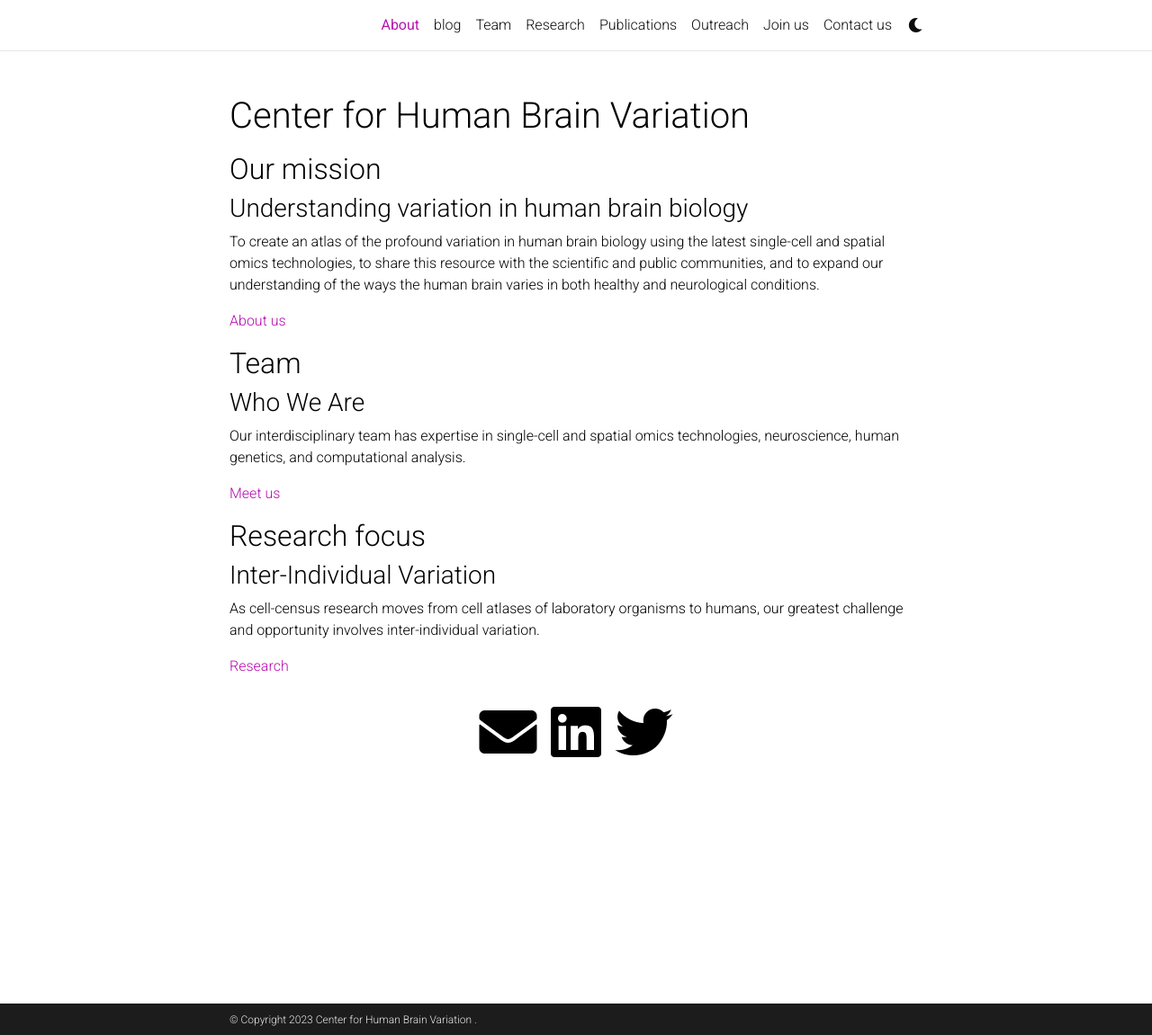
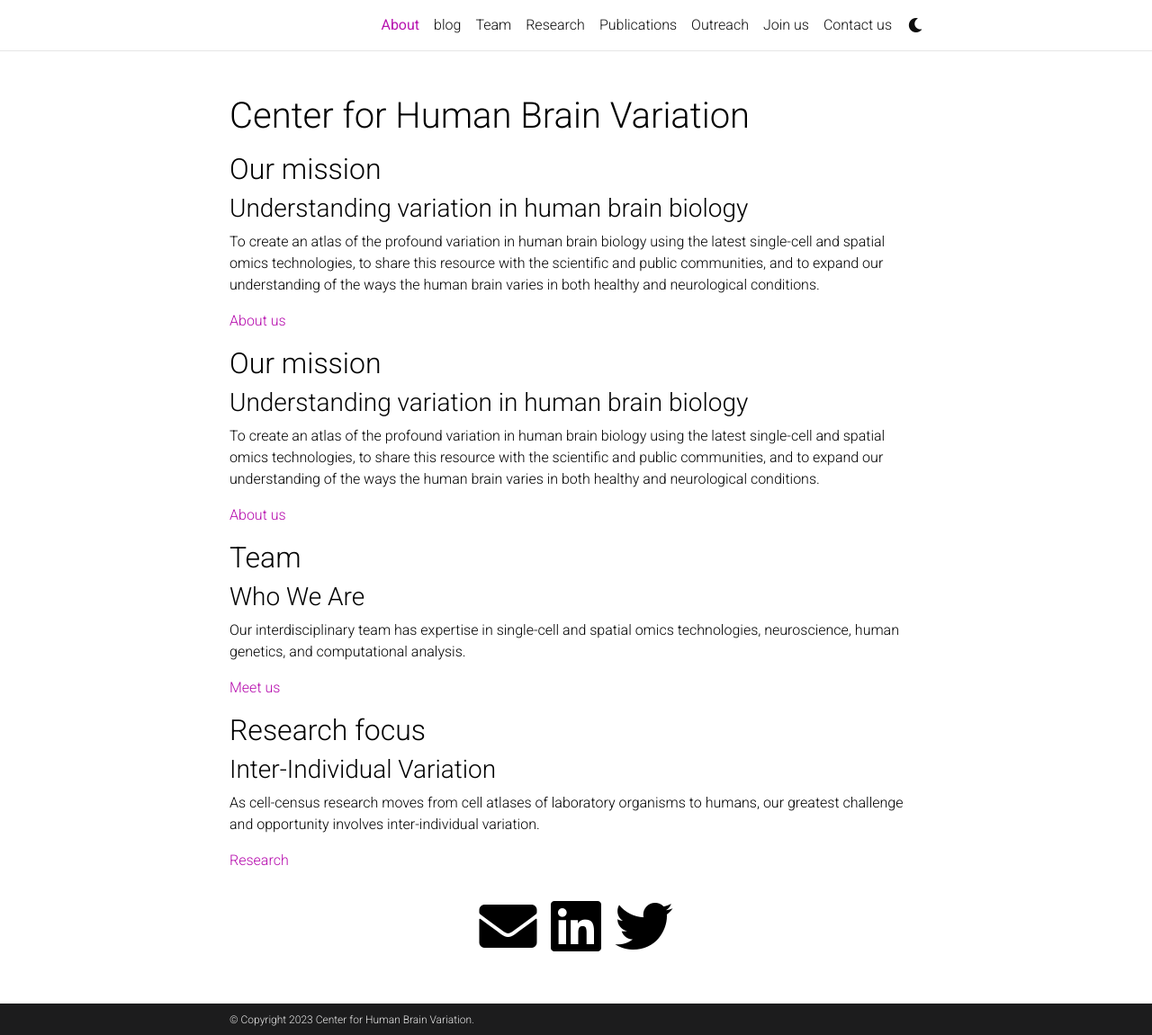
Before and after one commit to broadinstitute/chbv, a Jekyll site: the page built from _pages/about.md, in a window 1280 px wide and 1151 px high. Shown: the whole window at 90% size. Built offline with Jekyll 4.4.1, drawn with Linux system fonts in a browser that asks for light colours; comment, search, counter and statistics services are not loaded; a style sheet for code colours, icons or effects is not loaded.

Commit message:
Convert name to organization fields
 - Remove slow expansion of more authors

 - Begin to make landing page similar to openscholar page

```diff
--- a/_config.yml
+++ b/_config.yml
@@ -3,9 +3,7 @@
 # -----------------------------------------------------------------------------
 
 title: Center for Human Brain Variation # the website title (if blank, full name will be used instead)
-first_name: Center for Human Brain Variation
-middle_name:
-last_name:
+organization: Center for Human Brain Variation
 email: brain@broadinstitute.org
 description: > # the ">" symbol means to ignore newlines until "footer_text:"
   The Center for Human Brain Variation at the Broad Institute of MIT and Harvard.
@@ -261,9 +259,6 @@
 
 scholar:
 
-  last_name: [Einstein]
-  first_name: [Albert, A.]
-
   style: apa
   locale: en
 
@@ -293,7 +288,6 @@
 
 # Maximum number of authors to be shown for each publication (more authors are visible on click)
 max_author_limit: 3  # leave blank to always show all authors
-more_authors_animation_delay: 10  # more authors are revealed on click using animation; smaller delay means faster animation
 
 
 # -----------------------------------------------------------------------------
--- a/_includes/footer.html
+++ b/_includes/footer.html
@@ -1,7 +1,7 @@
     {% if site.footer_fixed %}
     <footer class="fixed-bottom">
       <div class="container mt-0">
-        &copy; Copyright {{ site.time | date: '%Y' }} {{ site.first_name }} {{ site.middle_name }} {{ site.last_name }}. {{ site.footer_text }}
+        &copy; Copyright {{ site.time | date: '%Y' }} {{ site.organization }}. {{ site.footer_text }}
         {%- if site.impressum_path -%}
         <a href="{{ site.url }}{{ site.baseurl }}{{ site.impressum_path }}">Impressum</a>.
         {%- endif -%}
@@ -13,7 +13,7 @@
     {%- else -%}
     <footer class="sticky-bottom mt-5">
       <div class="container">
-        &copy; Copyright {{ site.time | date: '%Y' }} {{ site.first_name }} {{ site.middle_name }} {{ site.last_name }}. {{ site.footer_text }}
+        &copy; Copyright {{ site.time | date: '%Y' }} {{ site.organization }}. {{ site.footer_text }}
         {%- if site.impressum_path -%}
         <a href="{{ site.url }}{{ site.baseurl }}{{ site.impressum_path }}">Impressum</a>.
         {%- endif -%}
--- a/_includes/header.html
+++ b/_includes/header.html
@@ -6,19 +6,7 @@
         <div class="container">
           {% if page.permalink != '/' -%}
           <a class="navbar-brand title font-weight-lighter" href="{{ site.baseurl }}/">
-            {%- if site.title == "blank" -%}
-              {%- if site.first_name -%}
-                <span class="font-weight-bold">{{- site.first_name -}}&nbsp;</span>
-              {%- endif -%}
-              {%- if site.middle_name -%}
-                {{- site.middle_name -}}&nbsp;
-              {%- endif -%}
-              {%- if site.last_name -%}
-                {{- site.last_name -}}
-              {%- endif -%}
-            {%- else -%}
               {{- site.title -}}
-            {%- endif -%}
           </a>
           {%- elsif site.enable_navbar_social -%}
           <!-- Social Icons -->
--- a/_includes/metadata.html
+++ b/_includes/metadata.html
@@ -18,11 +18,7 @@
     <meta name="viewport" content="width=device-width, initial-scale=1, shrink-to-fit=no">
     <meta http-equiv="X-UA-Compatible" content="IE=edge">
     <title>
-    {%- if site.title == "blank" -%}
-        {%- capture title -%}{{ site.first_name }} {{ site.middle_name }} {{ site.last_name }}{%- endcapture -%}
-    {%- else -%}
-        {%- capture title -%}{{ site.title }}{%- endcapture -%}
-    {%- endif -%}
+    {%- capture title -%}{{ site.title }}{%- endcapture -%}
     {% if page.url == '/blog/index.html' %}
         {{ site.blog_nav_title }} | {{ title }}
     {%- elsif page.title != "blank" and page.url != "/" -%}
@@ -35,7 +31,7 @@
         {{ title }}
     {%- endif -%}
     </title>
-    <meta name="author" content="{{ site.first_name }} {{ site.middle_name }} {{ site.last_name }}" />
+    <meta name="author" content="{{ site.organization }}" />
     <meta name="description" content="{%- if page.description -%}{{ page.description }}{%- else -%}{{ site.description }}{%- endif -%}" />
 {%- if page.keywords or site.keywords %}
     <meta name="keywords" content="{%- if page.keywords -%}{{ page.keywords }}{%- else -%}{{ site.keywords }}{%- endif -%}" />
@@ -193,7 +189,7 @@
         "author":
         {
           "@type": "Person",
-          "name": "{{ site.first_name }} {{ site.middle_name }} {{ site.last_name }}"
+          "name": "{{ site.organization }}"
         },
         "url": "{{ page.url | prepend: site.baseurl | prepend: site.url }}",
         "@type": "WebSite",
@@ -202,7 +198,7 @@
         {% if sameaslinks != blank -%}
         "sameAs": {{ sameaslinks }},
         {%- endif %}
-        "name": "{{ site.first_name }} {{ site.middle_name }} {{ site.last_name }}",
+        "name": "{{ site.organization }}",
         "@context": "https://schema.org"
       }
     </script>
--- a/_layouts/about.html
+++ b/_layouts/about.html
@@ -2,15 +2,20 @@
 layout: default
 ---
 
-<!-- about.html -->
       <div class="post">
         <header class="post-header">
           <h1 class="post-title">
-           {% if site.title == "blank" -%}<span class="font-weight-bold">{{ site.first_name }}</span> {{ site.middle_name }} {{ site.last_name }}{%- else -%}{{ site.title }}{%- endif %}
+           {{ site.title }}
           </h1>
           <p class="desc">{{ page.subtitle }}</p>
         </header>
 
+        <article>
+          <h2>Our mission</h2>
+          <h3>Understanding variation in human brain biology</h3>
+          <p>To create an atlas of the profound variation in human brain biology using the latest single-cell and spatial omics technologies, to share this resource with the scientific and public communities, and to expand our understanding of the ways the human brain varies in both healthy and neurological conditions.</p>
+          <p><a href="/about">About us</a></p>
+        </article>
         <article>
           {% if page.profile -%}
           <div class="profile float-{%- if page.profile.align == 'left' -%}left{%- else -%}right{%- endif -%}">
@@ -28,35 +33,12 @@
               class=profile_image_class
               alt=page.profile.image -%}
             {% endif -%}
-            {%- if page.profile.address %}
-            <div class="address">
-              {{ page.profile.address }}
-            </div>
-            {%- endif %}
           </div>
           {%- endif %}
 
           <div class="clearfix">
             {{ content }}
           </div>
-
-          <!-- News -->
-          {% if page.news -%}
-            <h2><a href="{{ '/news/' | relative_url }}" style="color: inherit;">news</a></h2>
-            {%- include news.html %}
-          {%- endif %}
-
-          <!-- Latest posts -->
-          {% if page.latest_posts -%}
-            <h2><a href="{{ '/blog/' | relative_url }}" style="color: inherit;">latest posts</a></h2>
-            {%- include latest_posts.html %}
-          {%- endif %}
-
-          <!-- Selected papers -->
-          {% if page.selected_papers -%}
-            <h2><a href="{{ '/publications/' | relative_url }}" style="color: inherit;">selected publications</a></h2>
-            {%- include selected_papers.html %}
-          {%- endif %}
 
           <!-- Social -->
           {%- if page.social %}
@@ -72,5 +54,4 @@
             </div>
           {%- endif %}
         </article>
-
 </div>
--- a/_layouts/bib.html
+++ b/_layouts/bib.html
@@ -95,7 +95,7 @@
                 var more_authors_text = element.text() == '{{more_authors_hide}}' ? '{{more_authors_show}}' : '{{more_authors_hide}}';
                 var cursorPosition = 0;
                 var textAdder = setInterval(function(){
-                  element.text(more_authors_text.substring(0, cursorPosition + 1));
+                  element.text(more_authors_text);
                   if (++cursorPosition == more_authors_text.length){
                     clearInterval(textAdder);
                   }
```
Also changed, not shown: assets/img/stock1.png (added).
